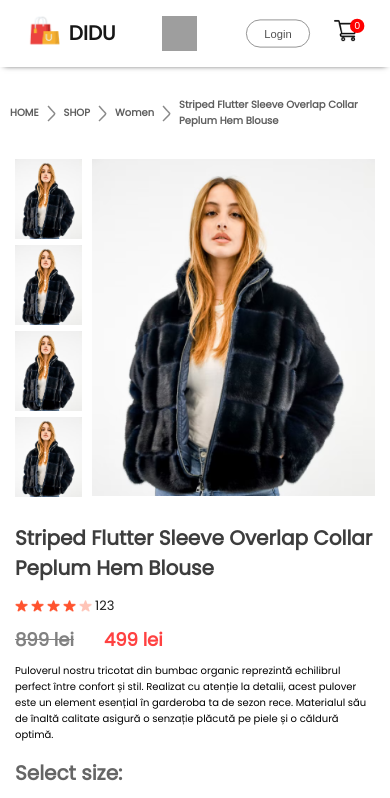
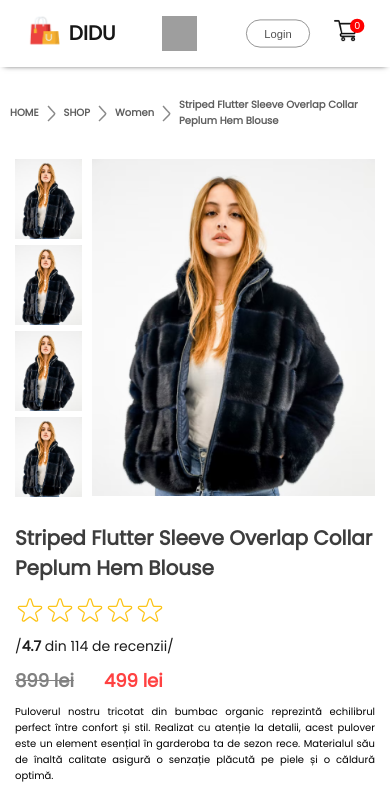
Before and after one commit to reacter04/didu_shop_frontend, a React (Create React App) app: page /product/1 in a window 390 px wide. Shown: the top 798 px of the page. Built offline with nearby package versions, Linux system fonts and the light colour scheme; grey boxes are pictures that could not be loaded.

Commit message:
am finisat ratingul corect

```diff
--- a/src/Components/Assets/dataProduct.js
+++ b/src/Components/Assets/dataProduct.js
@@ -10,24 +10,32 @@ let dataProduct = [
     image:p1_img,
     new_price: 399,
     old_price: 899,
+    rating: "4.8",
+    votes: 135,
   },
   {id:2,
     name:"Striped Flutter Sleeve Overlap Collar Peplum Hem Blouse",
     image:p2_img,
     new_price: 459,
     old_price: 879,
+    rating: "4.7",
+    votes: 106,
   },
   {id:3,
     name:"Striped Flutter Sleeve Overlap Collar Peplum Hem Blouse",
     image:p3_img,
     new_price: 549,
     old_price: 899,
+    rating: "4.9",
+    votes: 121,
   },
   {id:4,
     name:"Striped Flutter Sleeve Overlap Collar Peplum Hem Blouse",
     image:p4_img,
     new_price: 629,
     old_price: 1099,
+    rating: "5",
+    votes: 118,
   },
 ];
 
--- a/src/Components/Assets/newCollection.js
+++ b/src/Components/Assets/newCollection.js
@@ -14,6 +14,8 @@ let newCollection = [
     image: p1_img,
     new_price: 499,
     old_price: 799,
+    rating: "4.8",
+    votes: 53,
   },
   {
     id: 35,
@@ -21,6 +23,8 @@ let newCollection = [
     image: p2_img,
     new_price: 849,
     old_price: 1199,
+    rating: "4.7",
+    votes: 44,
   },
   {
     id: 14,
@@ -28,6 +32,8 @@ let newCollection = [
     image: p3_img,
     new_price: 599,
     old_price: 989,
+    rating: "4.9",
+    votes: 13,
   },
   {
     id: 8,
@@ -35,6 +41,8 @@ let newCollection = [
     image: p4_img,
     new_price: 999,
     old_price: 1499,
+    rating: "4.6",
+    votes: 25,
   },
   {
     id: 15,
@@ -42,6 +50,8 @@ let newCollection = [
     image: p5_img,
     new_price: 399,
     old_price: 789,
+    rating: "4.9",
+    votes: 46,
   },
   {
     id: 2,
@@ -49,6 +59,8 @@ let newCollection = [
     image: p6_img,
     new_price: 459,
     old_price: 799,
+    rating: "4.8",
+    votes: 65,
   },
   {
     id: 17,
@@ -56,6 +68,8 @@ let newCollection = [
     image: p7_img,
     new_price: 599,
     old_price: 899,
+    rating: "5",
+    votes: 23,
   },
   {
     id: 28,
@@ -63,6 +77,8 @@ let newCollection = [
     image: p8_img,
     new_price: 649,
     old_price: 999,
+    rating: "4.9",
+    votes: 56,
   },
 ];
 
--- a/src/Components/CartItems/CartItems.jsx
+++ b/src/Components/CartItems/CartItems.jsx
@@ -90,7 +90,7 @@ function CartItems() {
               <h3>
                 {getTotalCartAmount() && getTotalCartAmount() < 1000
                   ? `${getTotalCartAmount() + 50}`
-                  : `${getTotalCartAmount()}`}
+                  : `${getTotalCartAmount()} lei`}
               </h3>
             </div>
           </div>
--- a/src/Components/ProductDisplay/ProductDisplay.css
+++ b/src/Components/ProductDisplay/ProductDisplay.css
@@ -40,9 +40,9 @@
   display: flex;
   align-items: center;
   margin-top: 13px;
-  gap: 5px;
+  gap: 10px;
   color: #1c1c1c;
-  font-size: 16px;
+  font-size: 20px;
 }
 
 .product-display-right-prices {
@@ -61,6 +61,11 @@
 .product-display-right-price-new {
   color: #ff4141;
 }
+
+.product-display-right-description {
+  text-align: justify;
+}
+
 
 .product-display-right-size h1 {
   margin-top: 55px;
@@ -170,9 +175,9 @@
   .product-display-right h1 {
     font-size: 22px;
   }
+
   .product-display-right-stars {
-    gap: 3px;
-    font-size: 13px;
+    font-size: 16px;
   }
   .product-display-right-prices {
     margin: 10px 0;
@@ -219,8 +224,10 @@
   .product-display-right h1 {
     font-size: 18px;
   }
-  .product-display-right-stars img {
-    width: 15px;
+  .product-display-right-stars {
+    font-size: 15px;
+    flex-direction: column;
+    align-items: flex-start;
   }
   .product-display-right-description {
     font-size: 12px;
@@ -271,8 +278,8 @@
   .product-display-right h1 {
     font-size: 14px;
   }
-  .product-display-right-stars img {
-    width: 13px;
+  .product-display-right-stars {
+    font-size: 14px;
   }
   .product-display-right-description {
     font-size: 10px;
@@ -329,9 +336,6 @@
     font-size: 20px;
     font-weight: 500px;
    }
-   .product-display-right-stars {
-    width: 15px;
-   }
    .product-display-right-sizes{
     gap: 10px;
     margin: 20 0px;
--- a/src/Components/ProductDisplay/ProductDisplay.jsx
+++ b/src/Components/ProductDisplay/ProductDisplay.jsx
@@ -1,17 +1,19 @@
 import React, { useState, useContext, useEffect } from "react";
 import "./ProductDisplay.css";
-import star_icon from "../Assets/star_icon.png";
-import star_dull_icon from "../Assets/star_dull_icon.png";
 import { ShopContext } from "../../Context/ShopContext";
+import StarRating from "../StarRating/StarRating";
 
 function ProductDisplay({ product }) {
-  const { handleAddToCart, handleSelectedSize, activeSize, setActiveSize } =
+  const { handleAddToCart, handleSelectedSize, activeSize, setActiveSize, votes} =
     useContext(ShopContext);
+
+    const isVotedEarly = votes.find((_, index) => index + 1 === product.id).voted
+
 
   const [buttonText, setButtonText] = useState("Adauga");
   const [isAdded, setIsAdded] = useState(false);
 
-  const handleClick = () => {
+  const handleEffectsOnClickAdd = () => {
     if (activeSize) {
       setButtonText("Adaugat");
       setIsAdded(true);
@@ -25,6 +27,7 @@ function ProductDisplay({ product }) {
   useEffect(() => {
     setActiveSize("");
   }, [setActiveSize]);
+
 
   return (
     <div className="product-display">
@@ -46,12 +49,10 @@ function ProductDisplay({ product }) {
       <div className="product-display-right">
         <h1>{product.name}</h1>
         <div className="product-display-right-stars">
-          <img src={star_icon} alt="" />
-          <img src={star_icon} alt="" />
-          <img src={star_icon} alt="" />
-          <img src={star_icon} alt="" />
-          <img src={star_dull_icon} alt="" />
-          <p>123</p>
+          <StarRating
+          productId = {product.id}
+          />
+          <span>/<strong>{product.rating}</strong> din {!isVotedEarly? product.votes: product.votes + 1} de recenzii/</span>
         </div>
         <div className="product-display-right-prices">
           <div className="product-display-right-price-old">
@@ -107,7 +108,7 @@ function ProductDisplay({ product }) {
               className={`add-to-cart-btn ${isAdded ? "product-added" : ""}`}
               onClick={() => {
                 handleAddToCart(product.id);
-                handleClick();
+                handleEffectsOnClickAdd();
               }}
             >
               {buttonText}
--- a/src/Components/StarRating/StarRating.js
+++ b/src/Components/StarRating/StarRating.js
@@ -1,10 +1,11 @@
-import { useState } from "react";
+import { useContext, useState } from "react";
 import Star from "./Star";
+import { ShopContext } from "../../Context/ShopContext";
 
 const containerStyle = {
   display: "flex",
   alignItems: "center",
-  gap: "16px",
+  gap: "10px",
 };
 
 const starContainerStyle = {
@@ -15,18 +16,25 @@ const starContainerStyle = {
 export default function StarRating({
   maxRating = 5,
   color = "#fcc419",
-  size = 48,
+  size = 30,
   className = "",
   messages = [],
-  defaultRating = 0,
-  onSetRating,
+  productId,
 }) {
-  const [rating, setRating] = useState(defaultRating);
-  const [tempRating, setTempRating] = useState(0);
 
-  function handleRating(rating) {
-    setRating(rating);
-    onSetRating(rating);
+  const {votes, setVotes} = useContext(ShopContext)
+
+
+  const defaultRating = () => {
+    const voteForProduct = votes.find((_, index) => index + 1 === productId);
+    return voteForProduct ? voteForProduct.rating : 0;
+  }
+
+  const [tempRating, setTempRating] = useState(defaultRating());
+
+  function handleVote(ratingValue) {
+    setVotes(prev => prev.map((item, i)  =>  i + 1 === productId ? {...item, voted: true, rating: ratingValue }: item))
+
   }
 
   const textStyle = {
@@ -42,8 +50,8 @@ export default function StarRating({
         {Array.from({ length: maxRating }, (_, i) => (
           <Star
             key={i}
-            full={tempRating ? tempRating >= i + 1 : rating >= i + 1}
-            onRate={() => handleRating(i + 1)}
+            full={tempRating ? tempRating >= i + 1 : defaultRating() >= i + 1}
+            onRate={() => handleVote(i + 1)}
             onHoverIn={() => setTempRating(i + 1)}
             onHoverOut={() => setTempRating(0)}
             color={color}
@@ -53,8 +61,8 @@ export default function StarRating({
       </div>
       <p style={textStyle}>
         {messages.length === maxRating
-          ? messages[tempRating ? tempRating - 1 : rating - 1]
-          : tempRating || rating || ""}
+          ? messages[tempRating ? tempRating - 1 : defaultRating() - 1]
+          : tempRating || defaultRating() || ""}
       </p>
     </div>
   );
--- a/src/Context/ShopContext.jsx
+++ b/src/Context/ShopContext.jsx
@@ -11,12 +11,18 @@ let defaultCart = Array.from({ length: allProducts.length }, () => ({
   xxl: 0,
 }));
 
+let defaultVotes = Array.from({ length: allProducts.length }, (value) => value = {voted: false, rating: 0 });
+
+
+
 const AppContext = ({ children }) => {
-  const [cartItems, setCartItems] = useState(()=>{
-        const allItems = JSON.parse(localStorage.getItem("cartItems"))
-          return allItems? allItems : defaultCart
+  const [cartItems, setCartItems] = useState(() => {
+    const allItems = JSON.parse(localStorage.getItem("cartItems"));
+    return allItems ? allItems : defaultCart;
   });
   const [activeSize, setActiveSize] = useState();
+  const [votes, setVotes] = useState(defaultVotes)
+
 
   useEffect(() => {
     localStorage.setItem("cartItems", JSON.stringify(cartItems));
@@ -54,7 +60,7 @@ const AppContext = ({ children }) => {
 
   const getTotalCartAmount = () => {
     let totalAmount = 0;
-    cartItems.map((e, i) => {
+    cartItems.map((_, i) => {
       const eachProduct = cartItems[i];
       for (let size in eachProduct) {
         if (eachProduct[size] > 0) {
@@ -71,11 +77,13 @@ const AppContext = ({ children }) => {
     cartItems,
     totalQuantity,
     activeSize,
+    votes,
     handleSelectedSize,
     handleAddToCart,
     removeFromCart,
     getTotalCartAmount,
     setActiveSize,
+    setVotes,
   };
 
   return (
```
Also changed, not shown: src/Components/Assets/allProducts.js (+72 -0 lines), src/Components/Assets/star-rating.png (deleted), src/Components/Assets/star.png (deleted).
